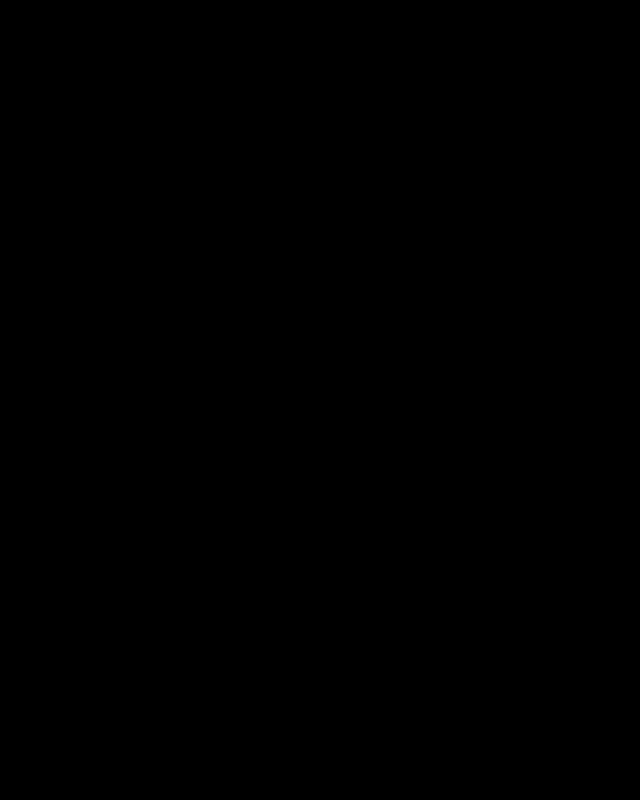
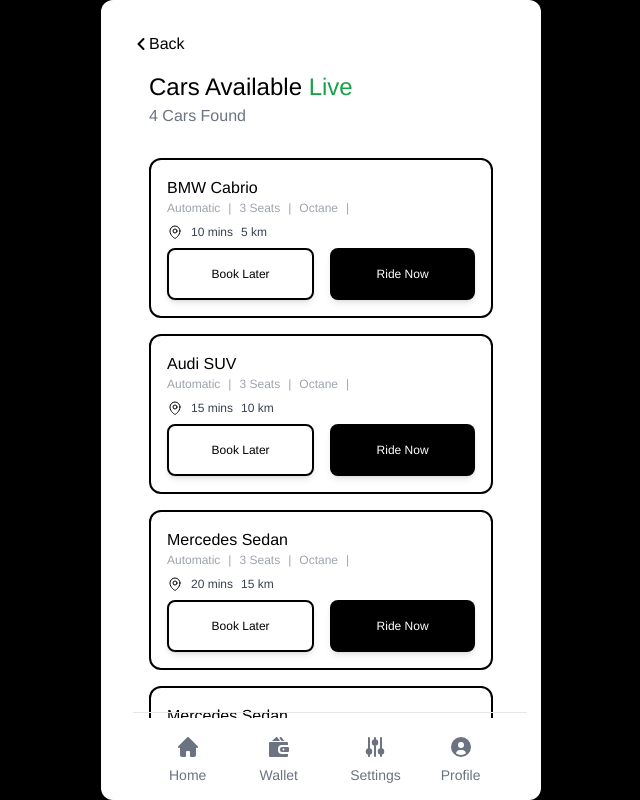
Before and after one commit to Dhruv1238/GoEth, a React (Vite) app in the folder client/: page /rent in a window 1280 px wide. Before the commit this address had no page. Shown: the whole page, without its empty margins (319-959 px from the left). Built offline with nearby package versions, Linux system fonts and the light colour scheme.

Commit message:
feat: added ui for Booking a cab

```diff
--- a/client/src/Router.jsx
+++ b/client/src/Router.jsx
@@ -1,22 +1,25 @@
 import React from 'react';
 import { Route, Routes } from 'react-router-dom';
 import Landing from './pages/landing';
-import Map from './pages/Map';
 import WelcomePage from './pages/WelcomePage';
 import Home from './pages/Home';
 import Wallet from './pages/Wallet';
 import Profile from './pages/Profile';
+import RentalCars from './pages/RentalCars';
+// import MapSearch from './pages/MapSearch';
 
 
 const AppRouter = () => {
     return (
         <Routes>
             <Route path="/" element={<Landing />} />
-            <Route path="/map" element={<Map />} />
+            {/* <Route path="/map" element={<MapSearch />} /> */}
             <Route path="/welcome" element={<WelcomePage />} />
             <Route path="/home" element={<Home />} />
             <Route path="/wallet" element={<Wallet />} />
             <Route path="/profile" element={<Profile />} />
+            <Route path="/rent" element={<RentalCars />} />
+
 
 
         </Routes>
--- a/client/src/pages/Home.jsx
+++ b/client/src/pages/Home.jsx
@@ -3,7 +3,7 @@
 import { Button } from '@material-tailwind/react'
 import { useState } from 'react'
 import { Switch } from '@mui/base/Switch';
-
+import { Link } from 'react-router-dom';
 function Home() {
     const [isTransport, setIsTransport] = useState(true);
 
@@ -40,17 +40,19 @@
                     </div>
                     <div className='flex flex-col mb-24 gap-4 '>
                         <div className="flex flex-row justify-between">
-                            <Button className='bg-black text-white p-4 pl-6 pr-6 '>
-                                Rental
-                            </Button>
-                            <div className='bg-black flex items-center justify-center p-4 rounded-lg'>
+                            <Link to="/rent">
+                                <Button className='bg-black w-36 text-white p-4 pl-6 pr-6 '>
+                                    Rental
+                                </Button>
+                            </Link>
+                            <Button className='bg-black flex items-center justify-center p-4 rounded-lg'>
                                 <svg xmlns="http://www.w3.org/2000/svg" fill="none" viewBox="0 0 24 24" strokeWidth={1.5} stroke="currentColor" className="w-6 h-6 text-white">
                                     <path strokeLinecap="round" strokeLinejoin="round" d="m6.115 5.19.319 1.913A6 6 0 0 0 8.11 10.36L9.75 12l-.387.775c-.217.433-.132.956.21 1.298l1.348 1.348c.21.21.329.497.329.795v1.089c0 .426.24.815.622 1.006l.153.076c.433.217.956.132 1.298-.21l.723-.723a8.7 8.7 0 0 0 2.288-4.042 1.087 1.087 0 0 0-.358-1.099l-1.33-1.108c-.251-.21-.582-.299-.905-.245l-1.17.195a1.125 1.125 0 0 1-.98-.314l-.295-.295a1.125 1.125 0 0 1 0-1.591l.13-.132a1.125 1.125 0 0 1 1.3-.21l.603.302a.809.809 0 0 0 1.086-1.086L14.25 7.5l1.256-.837a4.5 4.5 0 0 0 1.528-1.732l.146-.292M6.115 5.19A9 9 0 1 0 17.18 4.64M6.115 5.19A8.965 8.965 0 0 1 12 3c1.929 0 3.716.607 5.18 1.64" />
                                 </svg>
-                            </div>
+                            </Button>
                         </div>
-                        <div className='flex flex-col border border-2 border-black p-4 rounded-xl gap-4'>
-                            <div className='flex flex-row w-full border border-2 border-black p-2 items-center justify-between rounded-lg'>
+                        <div className='flex flex-col border border-2 border-black bg-transparent p-4 rounded-xl gap-4'>
+                            <div className='flex flex-row w-full bg-transparent border border-2 border-black p-2 items-center justify-between rounded-lg'>
                                 <div className='flex flex-row items-center justify-center rounded-xl '>
                                     <svg xmlns="http://www.w3.org/2000/svg" fill="none" viewBox="0 0 24 24" strokeWidth={1.5} stroke="currentColor" className="w-6 h-6">
                                         <path strokeLinecap="round" strokeLinejoin="round" d="m21 21-5.197-5.197m0 0A7.5 7.5 0 1 0 5.196 5.196a7.5 7.5 0 0 0 10.607 10.607Z" />
--- /dev/null
+++ b/client/src/pages/RentalCars.jsx
@@ -0,0 +1,103 @@
+import { Button } from '@material-tailwind/react'
+import React from 'react'
+import { Link } from 'react-router-dom'
+import Home from './Home'
+import { useState } from 'react'
+import Navbar from '../components/Navbar'
+
+function RentalCars() {
+
+    const [cars, setCars] = useState([
+        {
+            timeToArrive: '10 mins',
+            name: 'BMW Cabrio',
+            distance: '5 km',
+            img: ''
+        },
+        {
+            timeToArrive: '15 mins',
+            name: 'Audi SUV',
+            distance: '10 km',
+            img: ''
+        },
+        {
+            timeToArrive: '20 mins',
+            name: 'Mercedes Sedan',
+            distance: '15 km',
+            img: ''
+
+        },
+        {
+            timeToArrive: '20 mins',
+            name: 'Mercedes Sedan',
+            distance: '15 km',
+            img: ''
+
+        }
+    ]);
+    return (
+        <>
+            <div className='w-[55vh] h-[100vh] bg-white rounded-xl relative  '>
+                <div className='flex flex-col p-8'>
+                    <Link to="/home">
+                        <div className="flex flex-row items-center cursor-pointer ">
+                            <svg xmlns="http://www.w3.org/2000/svg" fill="none" viewBox="0 0 24 24" strokeWidth={3} stroke="currentColor" className="w-4 h-4">
+                                <path strokeLinecap="round" strokeLinejoin="round" d="M15.75 19.5 8.25 12l7.5-7.5" />
+                            </svg>
+
+                            <p>Back</p>
+                        </div>
+                    </Link>
+                    <div className='flex flex-col gap-1 p-4'>
+                        <p className='text-2xl leading-tight font-medium'>Cars Available <span className=' text-green-600'>Live</span></p>
+                        <p className='text-gray-500 leading-tight'>4 Cars Found</p>
+                    </div>
+                    <div className='flex flex-col p-4 gap-4  h-[72vh] overflow-y-scroll 'style={{ scrollbarWidth: 'none', msOverflowStyle: 'none' }}>
+                        {cars.map((car, index) => (
+
+                            <div key={index} className='flex flex-col p-4 border border-2 border-black rounded-xl gap-2 '>
+                                <div className='flex flex-row'>
+                                    <div className='flex flex-col '>
+                                        <p className='text-black'>{car.name}</p>
+                                        <div className='flex flex-row text-xs text-gray-400 gap-2'>
+                                            <p>Automatic</p> |
+                                            <p>3 Seats</p> |
+                                            <p>Octane</p> |
+                                        </div>
+                                    </div>
+                                    <div>
+                                        <img src="" alt="" />
+                                    </div>
+                                </div>
+                                <div className='flex flex-row text-xs gap-2 items-center'>
+                                    <svg xmlns="http://www.w3.org/2000/svg" fill="none" viewBox="0 0 24 24" strokeWidth={1.5} stroke="currentColor" className="w-4 h-4">
+                                        <path strokeLinecap="round" strokeLinejoin="round" d="M15 10.5a3 3 0 1 1-6 0 3 3 0 0 1 6 0Z" />
+                                        <path strokeLinecap="round" strokeLinejoin="round" d="M19.5 10.5c0 7.142-7.5 11.25-7.5 11.25S4.5 17.642 4.5 10.5a7.5 7.5 0 1 1 15 0Z" />
+                                    </svg>
+
+                                    <p className='text-gray-700'>{car.timeToArrive}</p>
+                                    <p className='text-gray-700'>{car.distance}</p>
+                                </div>
+                                <div className="flex flex-row gap-4">
+                                    <Button className='p-4 text-black bg-transparent border border-2 border-black w-full' >
+                                    Book Later
+                                    </Button>
+                                    <Button className='p-4 text-white bg-black w-full' >
+                                    Ride Now
+                                    </Button>
+                                </div>
+                            </div>
+                        ))}
+
+                    </div>
+
+                    <div className='fixed absolute bottom-0 '>
+                        <Navbar />
+                    </div>
+                </div>
+            </div>
+        </>
+    )
+}
+
+export default RentalCars
```
Also changed, not shown: client/src/pages/MapSearch.jsx (renamed from client/src/pages/Map.jsx).
